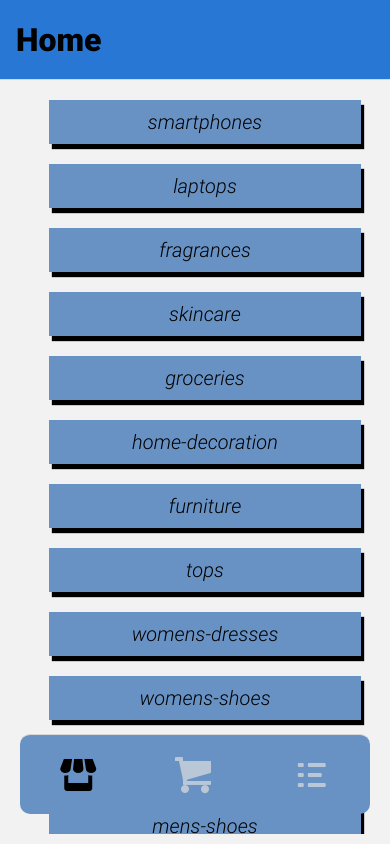
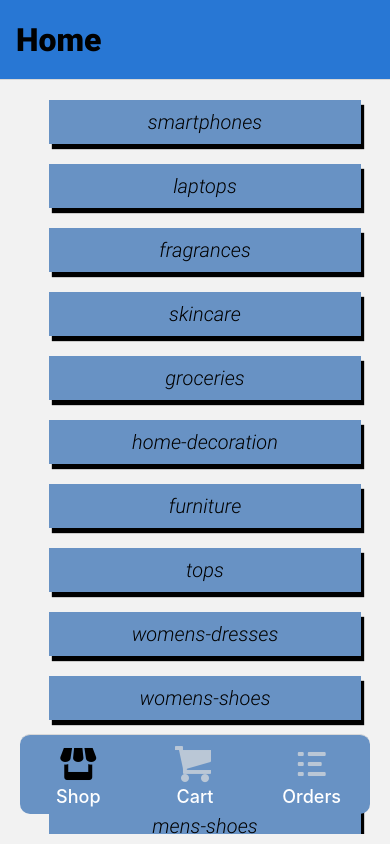
Before and after one commit to Federico1988/cipoApp, a React Native app: screen /Home in a window 390 px wide. Built offline with nearby package versions, Linux system fonts and the light colour scheme.

Commit message:
Agrego Texto en tabicon

```diff
--- /dev/null
+++ b/Components/TabIcon.js
@@ -0,0 +1,31 @@
+import { StyleSheet, Text, View } from 'react-native'
+import { Entypo } from "@expo/vector-icons";
+import { colors } from '../Global/colors';
+
+
+const TabIcon = ({ focused, title, iconName }) => {
+    return (
+        <View style={styles.container}>
+            <Entypo name={iconName}
+                size={40}
+                color={
+                    focused ?
+                        'black' :
+                        colors.secondaryColor1} />
+            <Text style={styles.text}>{title}</Text>
+        </View>
+    )
+}
+
+export default TabIcon
+
+const styles = StyleSheet.create({
+    container: {
+        alignItems: "center"
+    },
+    text: {
+        color: 'white',
+        fontWeight: '500',
+        fontSize:18
+    }
+})
--- a/Navigation/Navigator.js
+++ b/Navigation/Navigator.js
@@ -9,6 +9,7 @@ import CartStack from './CartStack';
 import { colors } from '../Global/colors';
 import { Entypo } from "@expo/vector-icons";
 import OrdersStack from './OrdersStack';
+import TabIcon from '../Components/TabIcon';
 
 const Tab = createBottomTabNavigator();
 
@@ -27,16 +28,7 @@ const Navigator = () => {
                     name="ShopStack"
                     component={ShopStack}
                     options={{
-                        tabBarIcon: ({ focused }) => {
-                            return (
-                                <Entypo name='shop'
-                                    size={40}
-                                    color={
-                                        focused ?
-                                            'black' :
-                                            colors.secondaryColor1} />
-                            )
-                        }
+                        tabBarIcon: ({ focused }) => <TabIcon focused={focused} title={"Shop"} iconName='shop' />
                     }}
                 />
 
@@ -44,35 +36,17 @@ const Navigator = () => {
                     name="CartStack"
                     component={CartStack}
                     options={{
-                        tabBarIcon: ({ focused }) => {
-                            return (
-                                <Entypo name='shopping-cart'
-                                    size={40}
-                                    color={
-                                        focused ?
-                                            'black' :
-                                            colors.secondaryColor1} />
-                            )
-                        }
+                        tabBarIcon: ({ focused }) => <TabIcon focused={focused} title={"Cart"} iconName='shopping-cart' />
                     }}
-                    />
+                />
 
                 <Tab.Screen
                     name="OrdersStack"
                     component={OrdersStack}
                     options={{
-                        tabBarIcon: ({ focused }) => {
-                            return (
-                                <Entypo name='list'
-                                    size={40}
-                                    color={
-                                        focused ?
-                                            'black' :
-                                            colors.secondaryColor1} />
-                            )
-                        }
+                        tabBarIcon: ({ focused }) => <TabIcon focused={focused} title={"Orders"} iconName='list' />
                     }}
-                    />
+                />
             </Tab.Navigator>
         </NavigationContainer>
     )
```
